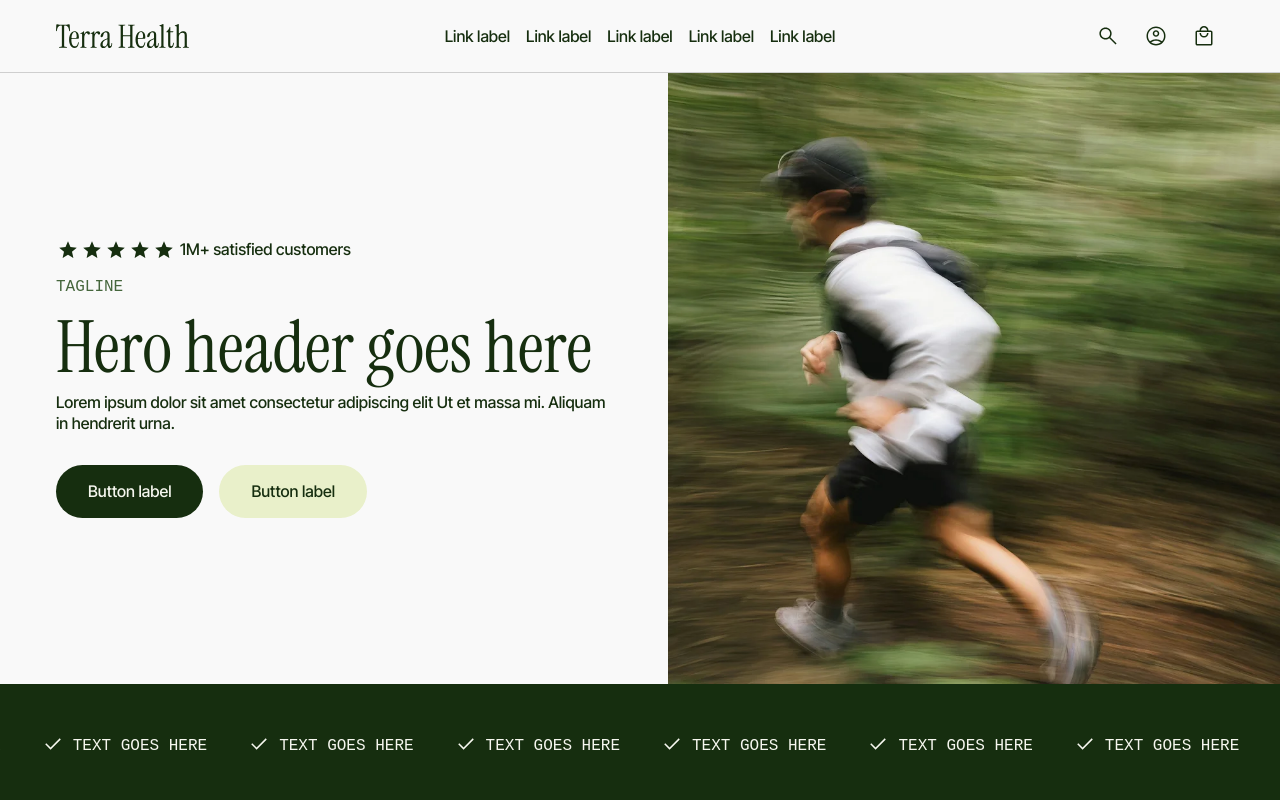
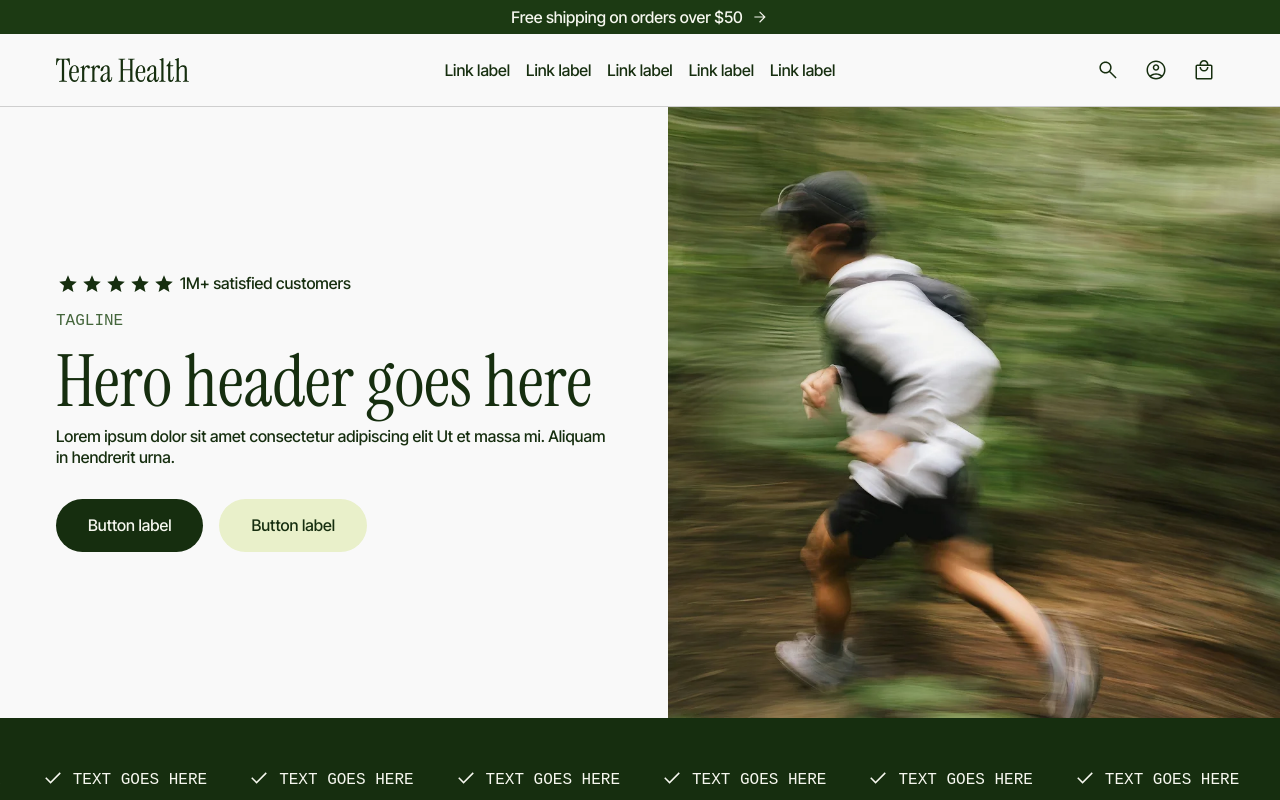
Before and after one commit to Djamelea/terra_health_exercise, a website built with Parcel: page index.html in a window 1280 px wide. Shown: the top 800 px of the page. Built offline with nearby package versions, Linux system fonts and the light colour scheme; a web font is replaced by a local one.

Commit message:
feat: add fixed announcement banner above header

```diff
--- a/index.html
+++ b/index.html
@@ -11,6 +11,20 @@
     <title>Terra Health</title>
 </head>
 <header aria-label="header content">
+    <div class="announcement__section">
+        <div class="max-width">
+            <div class="container">
+                <div class="announcement">
+                    <p class="announcement__text">
+                        Free shipping on orders over $50
+                    </p>
+                    <svg class="announcement__icon" aria-label="right arrow icon" viewBox="0 0 24 24">
+                        <use href="assets/sprites.svg#arrow-right-icon">
+                    </svg>
+                </div>
+            </div>
+        </div>
+    </div>
     <input type="checkbox" id="checkboxToggle" class="menu__toggler">
     <div class="header__section">
         <div class="max-width">
--- /dev/null
+++ b/styles/_announcement.scss
@@ -0,0 +1,26 @@
+@use 'variables' as v;
+@use 'mixins' as m;
+@use 'typography';
+
+.announcement__section {
+    position: fixed;
+    width: 100%;
+    background-color: v.$color_green_700;
+
+    .announcement {
+        padding: 8px 0;
+        @include m.d-flex(center, center, nowrap, row, 8px, 0);
+
+        &__text {
+            @extend %body-m-500-white;
+            line-height: 100%;
+        }
+
+        &__icon {
+            display: block;
+            width: 18px;
+            height: 18px;
+            fill: v.$color_green_100;
+        }
+    }
+}
--- a/styles/_header.scss
+++ b/styles/_header.scss
@@ -20,6 +20,7 @@
 }
 
 .header__section {
+    margin: 34px 0 0 0;
     position: fixed;
     z-index: 999;
     width: 100%;
--- a/styles/_hero.scss
+++ b/styles/_hero.scss
@@ -11,7 +11,7 @@
         margin: 0 auto;
 
         .hero {
-            margin: 72px 0 0 0;
+            margin: 106px 0 0 0;
             @include m.d-flex(start, center, nowrap, row, 0, 0);
 
             &-content {
@@ -77,7 +77,7 @@
             }
 
             @media (max-width: v.$media_md) {
-                margin: 56px 0 0 0;
+                margin: 90px 0 0 0;
                 @include m.d-flex(start, center, nowrap, column, 0, 0);
 
                 &-content {
--- a/styles/_importer.scss
+++ b/styles/_importer.scss
@@ -1,4 +1,5 @@
 @forward 'basic';
+@forward 'announcement';
 @forward 'header';
 @forward 'hero';
 @forward 'slider-banner';
```
Also changed, not shown: dist/index.css, 1 other file.
